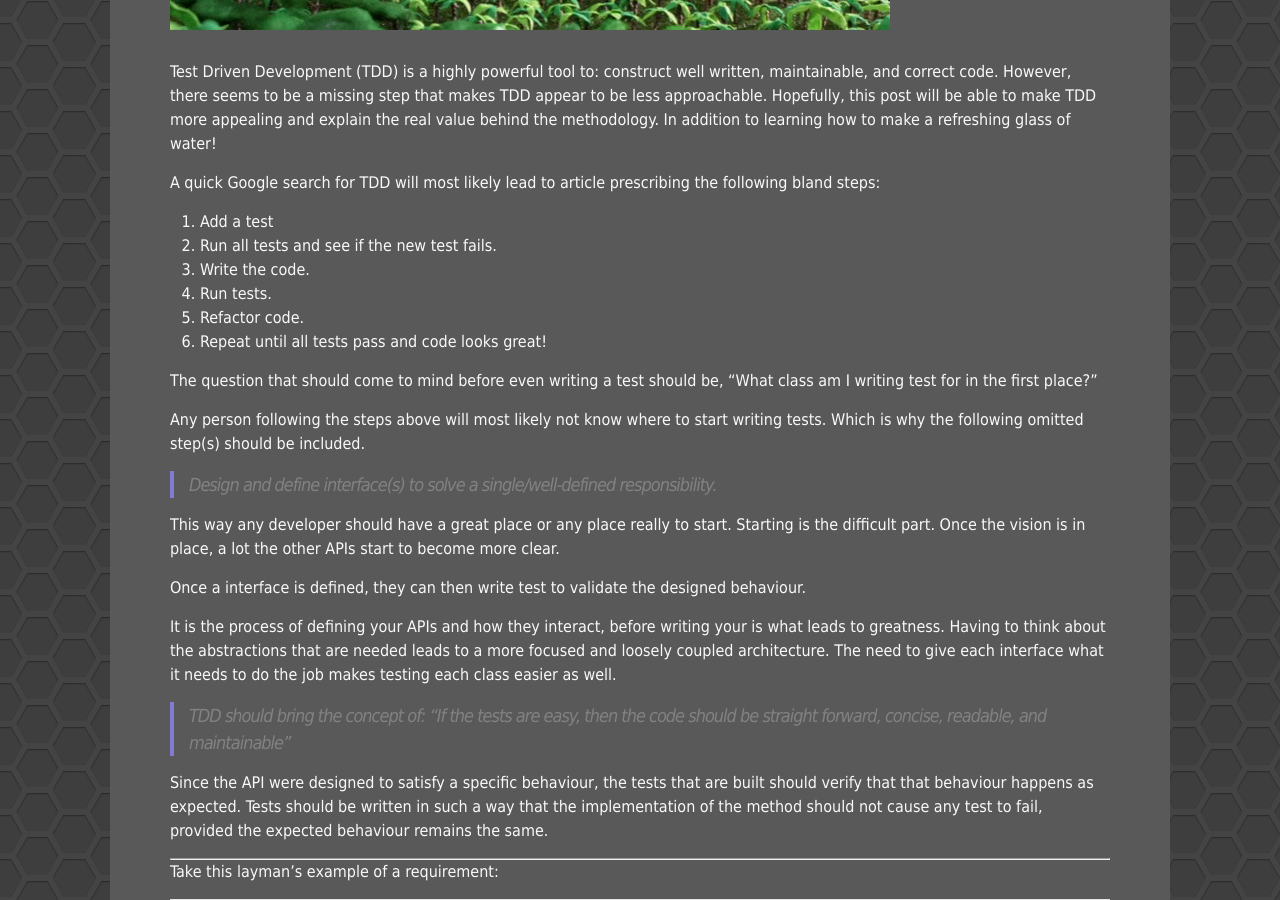
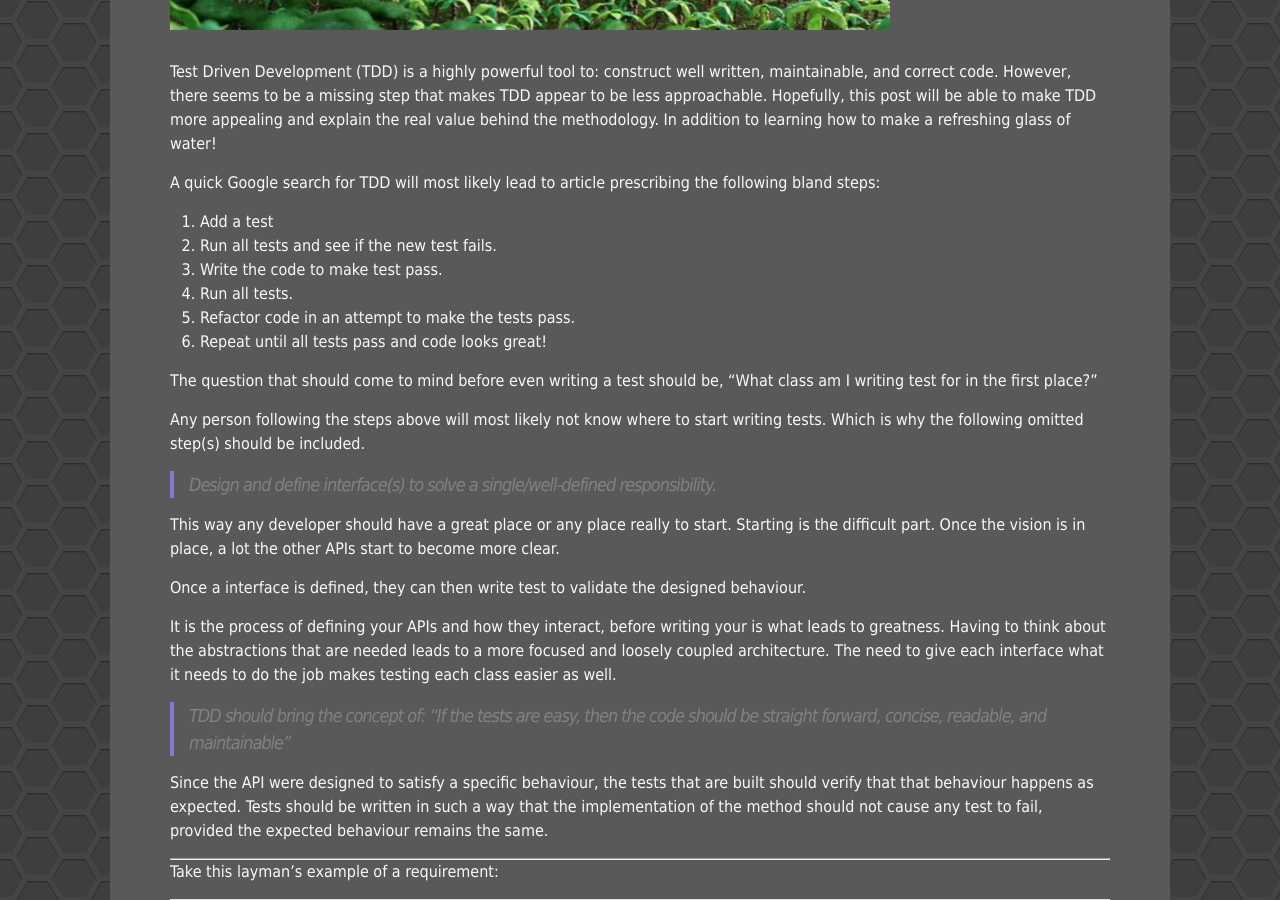
Before and after one commit to Unthrottled/blog, a Jekyll site: the page built from _posts/2017-12-29-Hydration-Driven-Devolpment.md, in a window 1280 px wide and 900 px high, scrolled down 618 px. Built offline with Jekyll 4.4.1, drawn with Linux system fonts in a browser that asks for light colours.

Commit message:
The steps issac, you have to follow the steps

```diff
--- a/_posts/2017-12-29-Hydration-Driven-Devolpment.md
+++ b/_posts/2017-12-29-Hydration-Driven-Devolpment.md
@@ -16,9 +16,9 @@ A quick Google search for TDD will most likely lead to article prescribing the f
 
 1. Add a test
 1. Run all tests and see if the new test fails.
-1. Write the code.
-1. Run tests.
-1. Refactor code.
+1. Write the code to make test pass.
+1. Run all tests.
+1. Refactor code in an attempt to make the tests pass.
 1. Repeat until all tests pass and code looks great!
 
 The question that should come to mind before even writing a test should be, "What class am I writing test for in the first place?"
```
